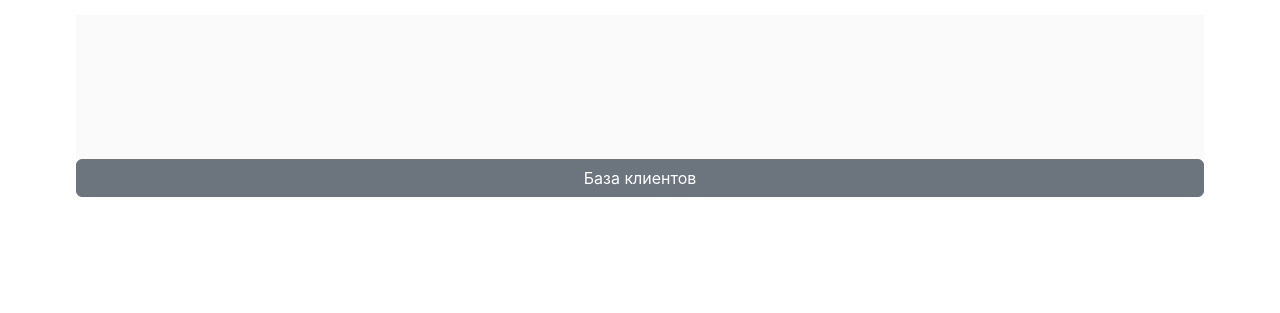
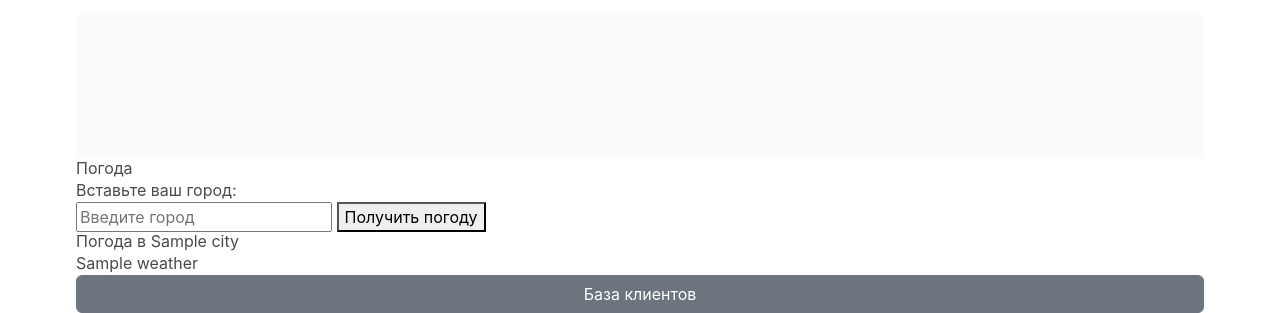
Before and after one commit to maksimd31/car_wash_2, a Django app: template crm_car_wash/website2/templates/home.html in a window 1280 px wide. Shown: the part 781-1094 px from the top of the page. Before the commit the page ends 978 px from the top, so only its background shows below. Run offline with Django 4.2, Linux system fonts and the light colour scheme; a user stored in the database is signed in; tables that the repository leaves empty hold one stand-in row (values such as "Sample post"); the template is opened without the code that fills it: values that come from a table or form of the project are taken from there, most other values are stand-ins (such as "Sample title", 1, 10 or a date in 2020); form fields are guessed from the names that the template uses; some libraries are stand-ins or nearby versions.

Commit message:
version project v1.11

```diff
--- /dev/null
+++ b/crm_car_wash/website2/templates/get_weather.html
@@ -0,0 +1,22 @@
+{% load static %}
+
+<!DOCTYPE html>
+<html>
+<head>
+    <title>Погода</title>
+    <link rel="stylesheet" type="text/css" href="{% static 'css/style.css' %}">
+</head>
+<body>
+    <h1>Погода</h1>
+    <p>Вставьте ваш город:</p>
+    <form method="POST">
+        {% csrf_token %}
+        <input type="text" name="city" placeholder="Введите город" required>
+        <button type="submit">Получить погоду</button>
+    </form>
+    {% if weather %}
+        <h2>Погода в {{ city }}</h2>
+        <p>{{ weather }}</p>
+    {% endif %}
+</body>
+</html>
--- a/crm_car_wash/website2/templates/home.html
+++ b/crm_car_wash/website2/templates/home.html
@@ -3,7 +3,7 @@
 {% block content %}
       {% if user.is_authenticated %}
 {% include 'weather.html' %}
-
+{% include 'get_weather.html' %}
 <div class="d-grid gap-2">
     <a href="{% url 'client_home' %}" class="btn btn-secondary">База клиентов</a>
 </div>
--- a/crm_car_wash/website2/urls.py
+++ b/crm_car_wash/website2/urls.py
@@ -3,6 +3,7 @@
 from weather_u import urls as weather_u
 
 from django.urls import path, include
+
 urlpatterns = [
     path('', views.home, name='home'),
     # # path('create/', create_new_client, name='create_new_client'),
@@ -42,7 +43,8 @@
     path('add_random_client/', add_random_client, name='add_random_client'),
     path('delete_random_client/', delete_random_client, name='delete_random_client'),
     path('update_random_client/', update_random_client, name='update_random_client'),
-    path('weather_u/', include(weather_u))
+    path('weather_u/', include(weather_u)),
+    path('weather/', views.get_weather, name='get_weather'),
     # path('index/', views.index, name='index'),
 
 ]
```
Also changed, not shown: crm_car_wash/website2/views.py (+27 -0 lines).
